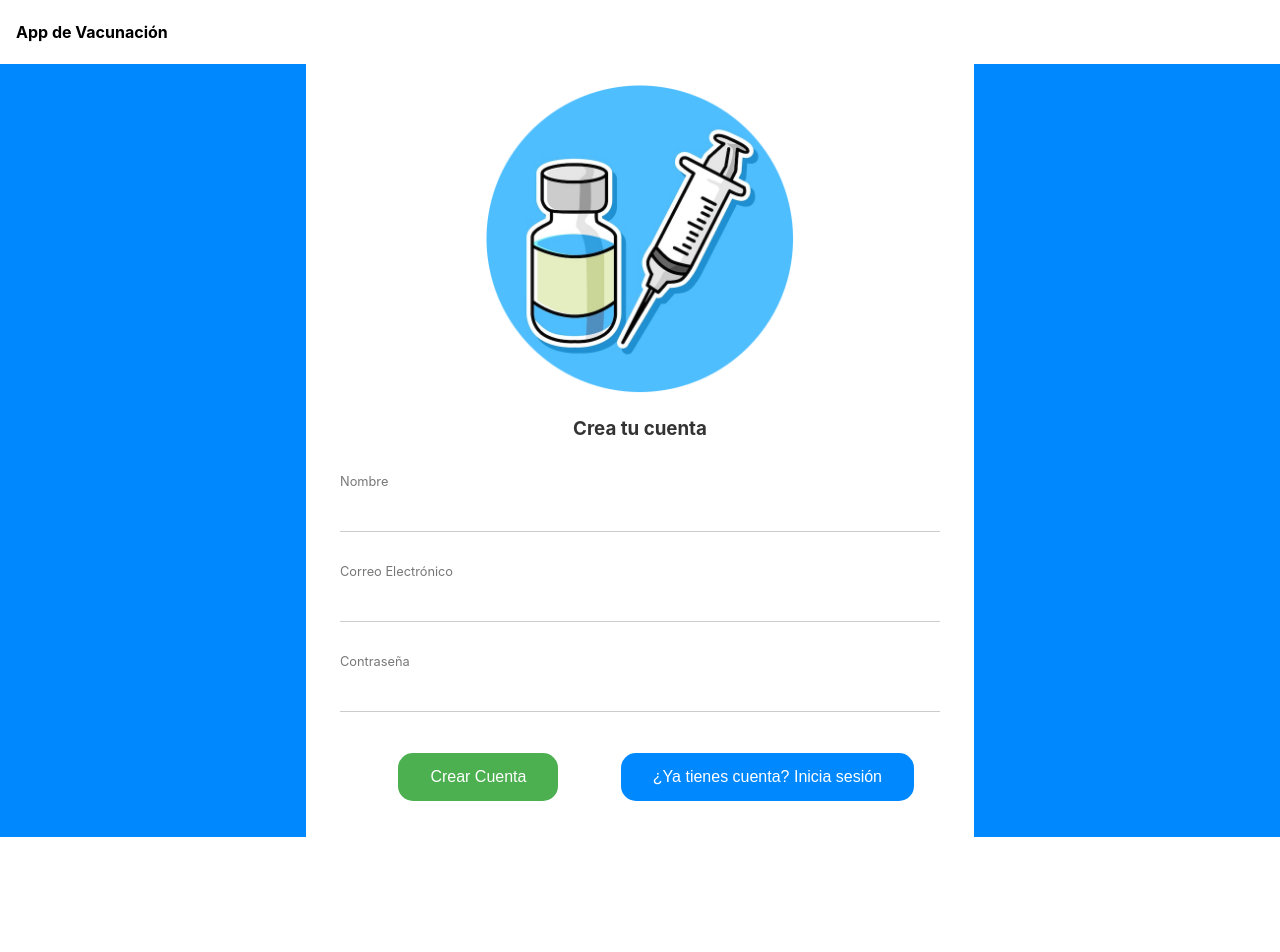
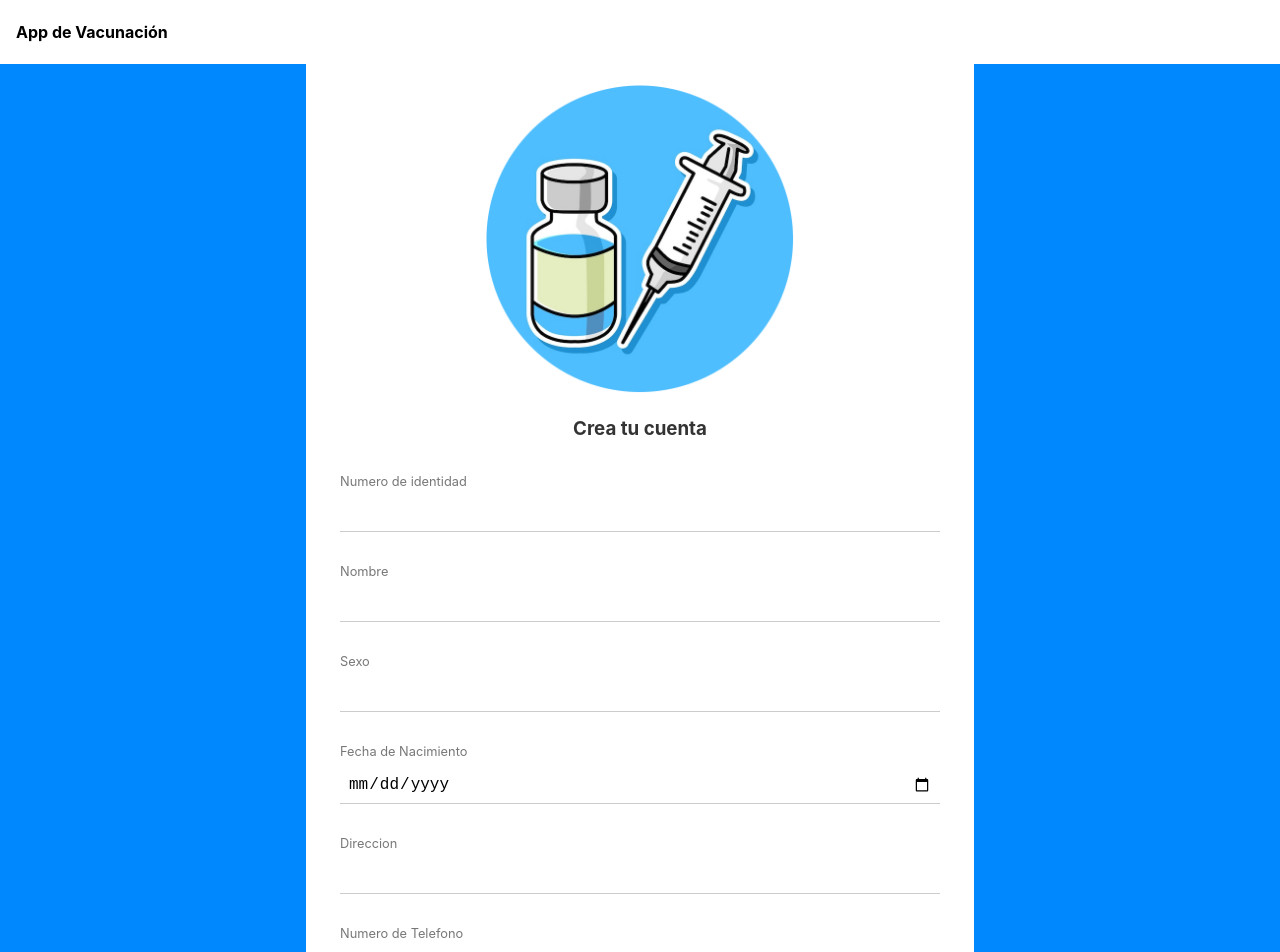
Before and after one commit to JahnCa1501/vaccinationfe, a React (Create React App) app: page /signin in a window 1280 px wide. Shown: the top 952 px of the page. Before the commit the page ends 837 px from the top, so only its background shows below. Built offline with nearby package versions, Linux system fonts and the light colour scheme.

Commit message:
Axios & SignIn

```diff
--- a/src/Services/api/axios.js
+++ b/src/Services/api/axios.js
@@ -0,0 +1,26 @@
+import axios from 'axios';
+
+const axiosPublic = axios.create();
+const axiosPrivate = axios.create();
+
+axiosPublic.defaults.baseURL = process.env.REACT_APP_API_HOST
+axiosPrivate.defaults.baseURL = process.env.REACT_APP_API_HOST
+
+axiosPublic.defaults.headers.common['apikey'] = process.env.REACT_APP_API_TOKEN;
+axiosPrivate.defaults.headers.common['apikey'] = process.env.REACT_APP_API_TOKEN;
+
+axiosPublic.defaults.headers.common['cache-control'] = 'no-cache';
+axiosPrivate.defaults.headers.common['cache-control'] = 'no-cache';
+
+axiosPublic.defaults.headers.common['Content-Type'] = 'application/json';
+axiosPrivate.defaults.headers.common['Content-Type'] = 'application/json';
+
+const setAuth = (jwt) => {
+  axiosPrivate.defaults.headers.common['Authorization'] = `Bearer ${jwt}`;
+}
+
+export {
+  axiosPublic,
+  axiosPrivate,
+  setAuth
+}
--- a/src/Services/api/signinapi.js
+++ b/src/Services/api/signinapi.js
@@ -1,11 +1,17 @@
 import { axiosPublic } from './axios';
 
-const getSignIn = (email, password) => {
+const getSignIn = (email, password, name, direccion, sexo, numero, id, date ) => {
   return axiosPublic.post(
     '/auth/signin',
     {
       email,
-      password
+      password,
+      name,
+      direccion,
+      sexo,
+      numero,
+      id,
+      date
     }
   )
 };
--- a/src/Views/Login/LoginUx.js
+++ b/src/Views/Login/LoginUx.js
@@ -3,7 +3,6 @@ import { Field } from '../../Components/InputField';
 import Buttons from '../../Components/Buttons';
 import ErrorField from "../../Components/ErrorField";
 import Logo from '../../Components/Images/Vacuna.png';
-import LogoDesign from '../../Components/Logo';
 
 const LoginInUx = ({
   emailValue = "",
@@ -37,8 +36,8 @@ const LoginInUx = ({
           onChange={onChangeHandler}
         />
         <Buttons>
-          <button class="button button1" onClick={onLoginClick}>Iniciar Sesión</button>
-          <button class="button button2" onClick={onSignInClick}>¿No tienes cuenta? Crea una</button>
+          <button className="button button1" onClick={onLoginClick}>Iniciar Sesión</button>
+          <button className="button button2" onClick={onSignInClick}>¿No tienes cuenta? Crea una</button>
         </Buttons>
         {error && <ErrorField>{error}</ErrorField>}
       </form>
--- a/src/Views/Signin/SignInUx.js
+++ b/src/Views/Signin/SignInUx.js
@@ -5,6 +5,11 @@ import Logo from '../../Components/Images/Vacuna.png';
 import LogoDesign from '../../Components/Logo';
 
 const SignInUx = ({
+  idValue = "",
+  sexoValue = "",
+  direccionValue = "",
+  numeroValue = "",
+  dateValue = "",
   nameValue = "",
   emailValue = "",
   passwordValue = "",
@@ -21,11 +26,46 @@ const SignInUx = ({
       <img src={Logo}/>
       <form style={{ minWidth: "380px", maxWidth: "640px"}}>
       <h1 style={{textAlign: "center"}}>Crea tu cuenta</h1>
+       <Field
+          name="id"
+          labelText="Numero de identidad"
+          type="text"
+          value={idValue}
+          onChange={onChangeHandler}
+        />
         <Field
-          name="nombre"
+          name="name"
           labelText="Nombre"
           type="text"
           value={nameValue}
+          onChange={onChangeHandler}
+        />
+        <Field
+          name="sexo"
+          labelText="Sexo"
+          type="text"
+          value={sexoValue}
+          onChange={onChangeHandler}
+        />
+        <Field
+          name="date"
+          labelText="Fecha de Nacimiento"
+          type="date"
+          value={dateValue}
+          onChange={onChangeHandler}
+        />
+        <Field
+          name="direccion"
+          labelText="Direccion"
+          type="text"
+          value={direccionValue}
+          onChange={onChangeHandler}
+        />
+        <Field
+          name="numero"
+          labelText="Numero de Telefono"
+          type="text"
+          value={numeroValue}
           onChange={onChangeHandler}
         />
         <Field
--- a/src/Views/Signin/index.js
+++ b/src/Views/Signin/index.js
@@ -5,7 +5,15 @@ import getSignIn from "../../Services/api/signinapi";
 
 const SignIn = () => {
   const Navigator = useNavigate();
-  const [formValues, setFormValues] = useState({ email: '', password: '' });
+  const [formValues, setFormValues] = useState({
+    email: '',
+    password: '',
+    name: '',
+    direccion: '',
+    sexo: '',
+    numero: '',
+    id: '',
+    date: new Date() });
   const onChangeHandler = (event) => {
     let { name, value } = event.target;
     let newFormValues = {
@@ -20,9 +28,16 @@ const SignIn = () => {
     try {
       const data = await getSignIn(
         formValues.email,
-        formValues.password
+        formValues.password,
+        formValues.name,
+        formValues.direccion,
+        formValues.sexo,
+        formValues.numero,
+        formValues.id,
+        formValues.date
       );
       Navigator('/login');
+      console.log(data);
     } catch (ex) {
       console.log(ex);
     }
@@ -36,6 +51,12 @@ const SignIn = () => {
     <SignInUx
       passwordValue={formValues.password}
       emailValue={formValues.email}
+      nameValue = {formValues.name}
+      numeroValue = {formValues.numero}
+      direccionValue = {formValues.direccion}
+      sexoValue = {formValues.sexo}
+      idValue = {formValues.id}
+      dateValue = {formValues.date}
       onSignInClick={onSignInClick}
       onLoginClick={onLoginClick}
       onChangeHandler={onChangeHandler}
```
